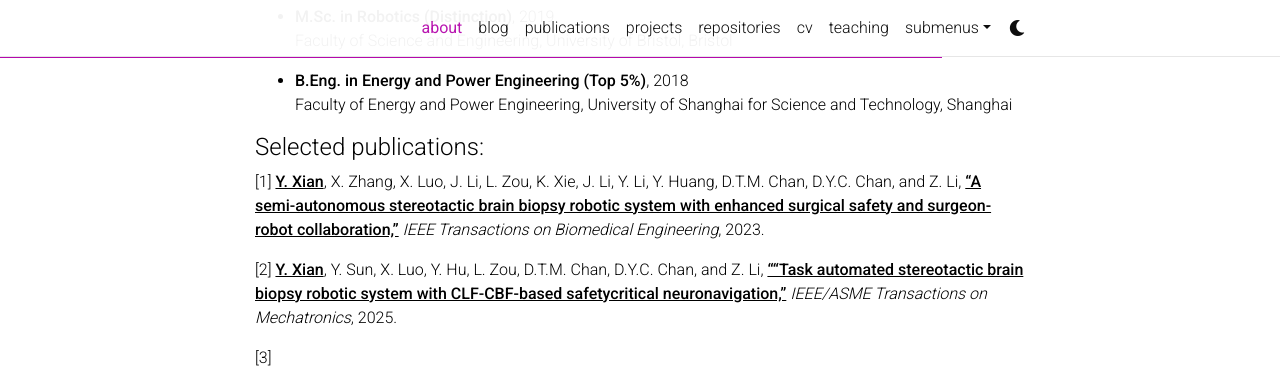
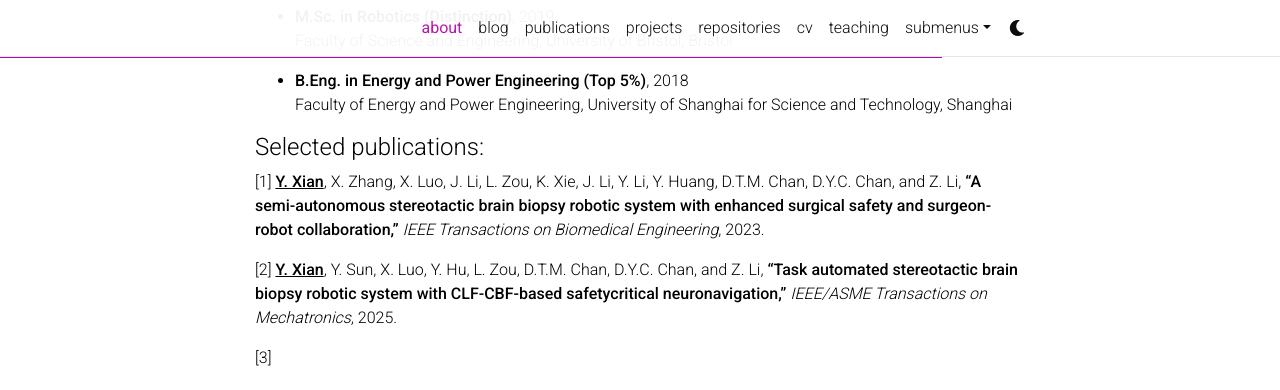
Before and after one commit to yitian-xian/yitian-xian.github.io, a Jekyll site: the page built from _pages/about.md, in a window 1280 px wide and 900 px high, scrolled down 577 px. Shown: the top 390 px of the window. Built offline with Jekyll 4.4.1, drawn with Linux system fonts in a browser that asks for light colours; full-size pictures stand in for the smaller copies a plugin makes; emoji names are drawn with the system emoji font; comment, search, counter and statistics services are not loaded; a style sheet for code colours, icons or effects is not loaded.

```diff
--- a/_pages/about.md
+++ b/_pages/about.md
@@ -40,8 +40,8 @@ Faculty of Energy and Power Engineering, University of Shanghai for Science and
 
 #### Selected publications:
 
-[1] **<u>Y. Xian</u>**, X. Zhang, X. Luo, J. Li, L. Zou, K. Xie, J. Li, Y. Li, Y. Huang, D.T.M. Chan, D.Y.C. Chan, and Z. Li, **<u>“A semi-autonomous stereotactic brain biopsy robotic system with enhanced surgical safety and surgeon-robot collaboration,”</u>** *IEEE Transactions on Biomedical Engineering*, 2023.
+[1] **<u>Y. Xian</u>**, X. Zhang, X. Luo, J. Li, L. Zou, K. Xie, J. Li, Y. Li, Y. Huang, D.T.M. Chan, D.Y.C. Chan, and Z. Li, **“A semi-autonomous stereotactic brain biopsy robotic system with enhanced surgical safety and surgeon-robot collaboration,”** *IEEE Transactions on Biomedical Engineering*, 2023.
 
-[2] **<u>Y. Xian</u>**, Y. Sun, X. Luo, Y. Hu, L. Zou, D.T.M. Chan, D.Y.C. Chan, and Z. Li, **<u>““Task automated stereotactic brain biopsy robotic system with CLF-CBF-based safetycritical neuronavigation,”</u>** *IEEE/ASME Transactions on Mechatronics*, 2025.
+[2] **<u>Y. Xian</u>**, Y. Sun, X. Luo, Y. Hu, L. Zou, D.T.M. Chan, D.Y.C. Chan, and Z. Li, **“Task automated stereotactic brain biopsy robotic system with CLF-CBF-based safetycritical neuronavigation,”** *IEEE/ASME Transactions on Mechatronics*, 2025.
 
 [3]
```
